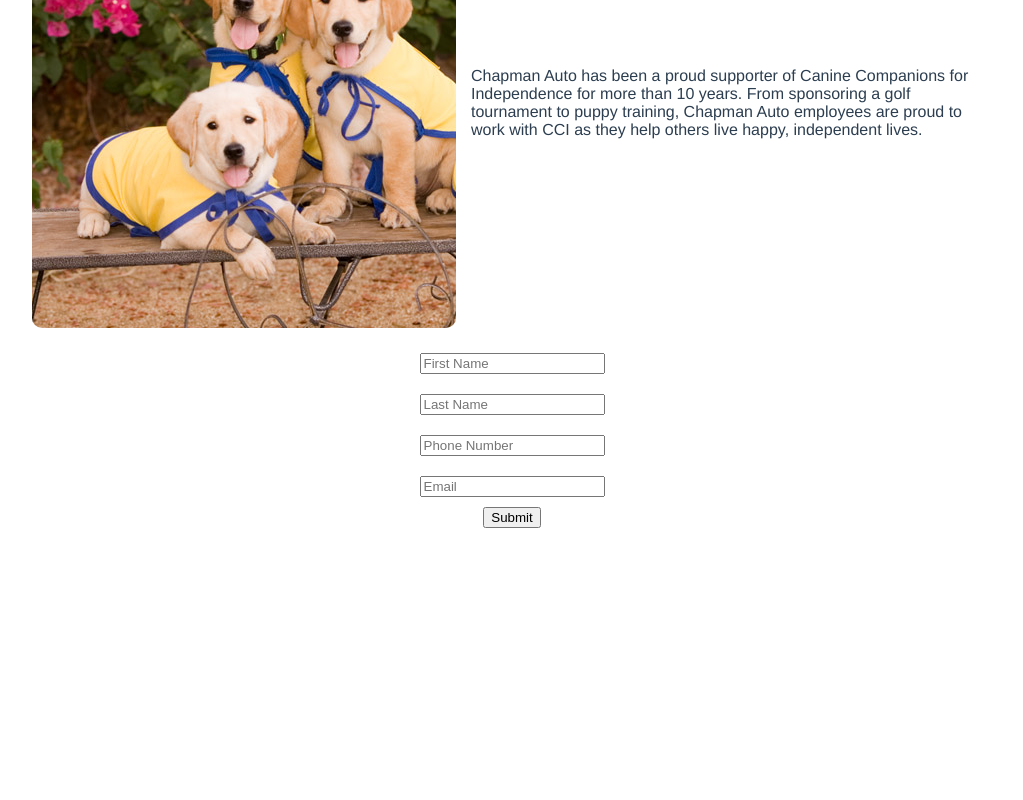
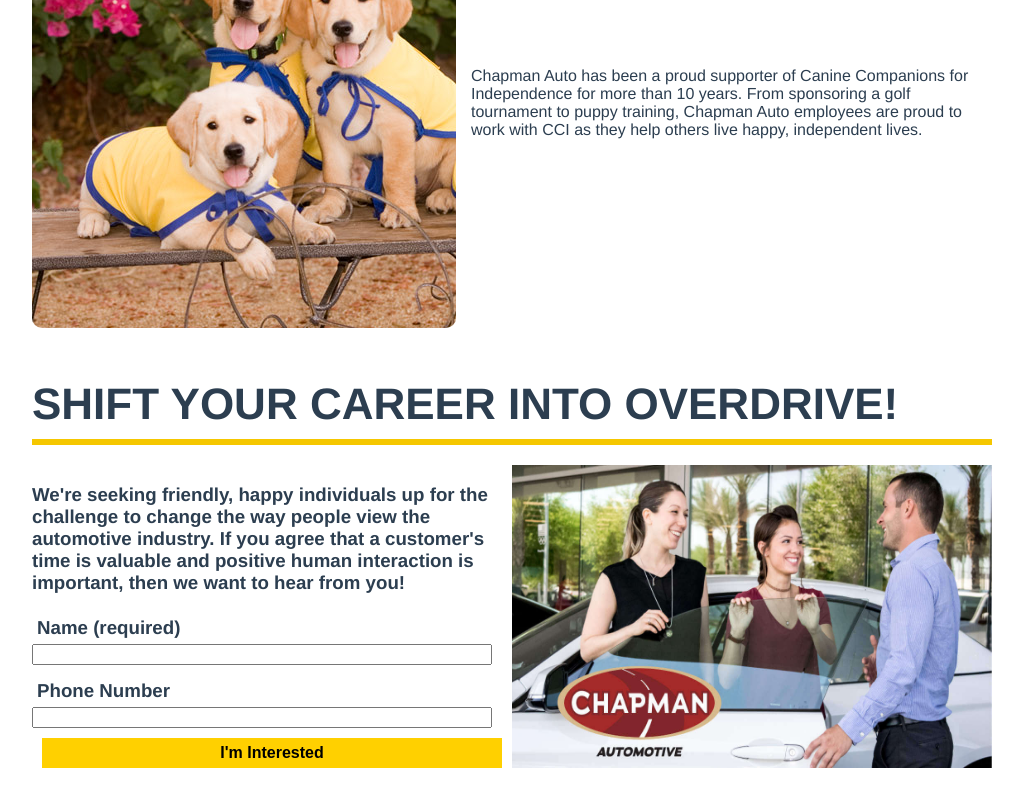
Before and after one commit to Blake-Trapnell/developer-assessment-2, a Vue app: page / in a window 1280 px wide. Shown: the part 1173-1973 px from the top of the page, without its empty margins (128-1151 px from the left). Before the commit the page ends 1733 px from the top, so only its background shows below. Built offline with nearby package versions, Linux system fonts and the light colour scheme; no server answers.

Commit message:
updated the new field to match some of the desktop designs, will continue to fix

```diff
--- a/src/components/form-fill.vue
+++ b/src/components/form-fill.vue
@@ -1,9 +1,25 @@
 <template>
     <div class="form-fill">
-        <div v-for="(event, index) in inputs" :key="index" class="form">
-            <input :placeHolder="event.placeHolder"/>
+        <div class="form-fill--event-container">
+            <HeadingText>Shift Your Career into Overdrive!</HeadingText>
+            <div class="form-fill--careers">
+                <div class="form-fill--career-info">
+                    <h3 class="form-fill--event-text">
+                        We're seeking friendly, happy individuals up for the
+                        challenge to change the way people view the automotive
+                        industry. If you agree that a customer's time is
+                        valuable and positive human interaction is important,
+                        then we want to hear from you!
+                    </h3>
+                    <div
+                        v-for="(event, index) in inputs"
+                        :key="index"
+                        class="form"
+                    >
+                        <h3 class="form-fill--place-holder-text">{{event.placeHolder}}</h3>
+                        <input />
                     </div>
-        <button v-on:click="submitForm">Submit</button>
+                    <button class="form-fill--submit-button" v-on:click="submitForm">I'm Interested</button>
                     <div v-if="loading == true">
                         <h4>Loading...</h4>
                     </div>
@@ -11,39 +27,46 @@
                         <h4>Submitted!</h4>
                     </div>
                 </div>
+                <img
+                    :src="require('@/assets/careers.jpg')"
+                    alt="Chapman Careers"
+                    class="career-photo"
+                />
+            </div>
+        </div>
+    </div>
 </template>
 
 <script>
+import HeadingText from '@/components/heading-text';
+
 export default {
     name: 'FormFill',
+    components: {
+        HeadingText,
+    },
     data() {
         return {
             submitted: false,
             loading: false,
             inputs: [
                 {
-                    placeHolder: 'First Name',
-                },
-                {
-                    placeHolder: 'Last Name',
+                    placeHolder: 'Name (required)',
                 },
                 {
                     placeHolder: 'Phone Number',
-                },
-                {
-                    placeHolder: 'Email',
                 },
             ],
         };
     },
     methods: {
         submitForm() {
-        this.submitted = false
-        this.loading = true
-        setTimeout(()=> {
-        this.loading = false
-        this.submitted = true
-        }, 1500)
+            this.submitted = false;
+            this.loading = true;
+            setTimeout(() => {
+                this.loading = false;
+                this.submitted = true;
+            }, 1500);
         },
     },
 };
@@ -55,11 +78,46 @@
     align-items: center;
     margin-top: 15px;
 }
+.form-fill--careers {
+    display: flex;
+}
+.form-fill--career-info {
+    display: flex;
+    flex-direction: column;
+    align-items: center;
+}
+.form-fill--place-holder-text {
+    margin: 5px;
+}
 .form {
     display: flex;
     flex-direction: column;
+    width: 100%;
     input {
-        margin: 10px;
+        margin-bottom: 10px;
+        width: calc(100% - 20px);
     }
 }
+.form-fill--submit-button {
+        width: calc(100% - 20px);
+        background-color: rgb(255, 208, 0);
+        border: none;
+        height: 30px;
+        font-size: 1rem;
+        font-weight: bold;
+}
+.career-photo {
+    width: 50%;
+}
+.banner-img {
+    width: 100%;
+}
+.event {
+    margin-top: 2rem;
+}
+.event-name {
+    margin-bottom: 1rem;
+}
+.event-text {
+}
 </style>
```
Also changed, not shown: assignment-files/new-section.jpg (renamed from src/assets/new-section.jpg). Lines whose indentation alone changed are shown as unchanged.
